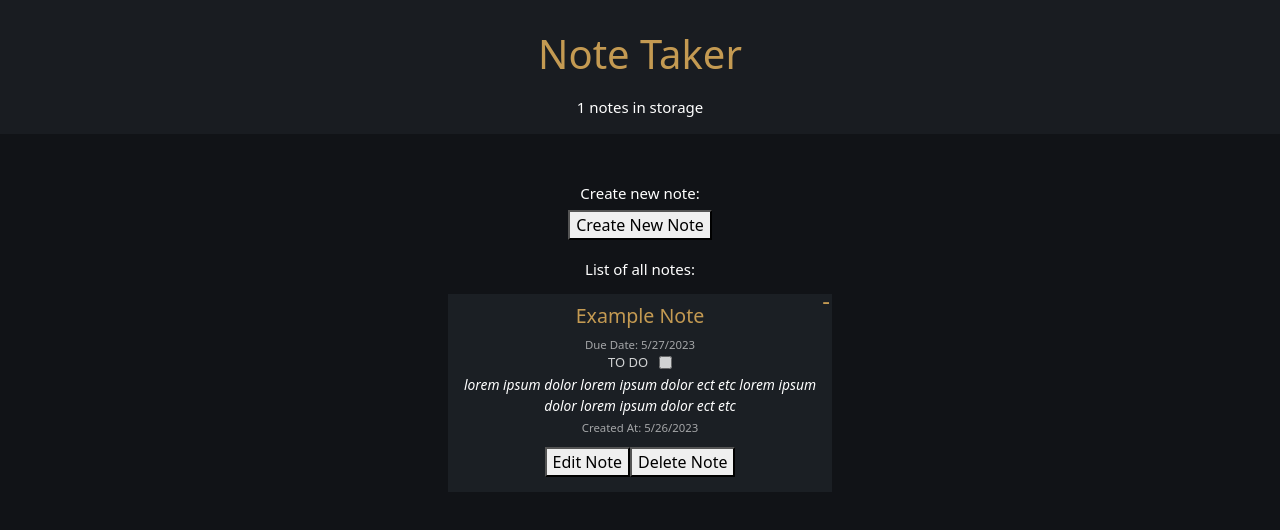
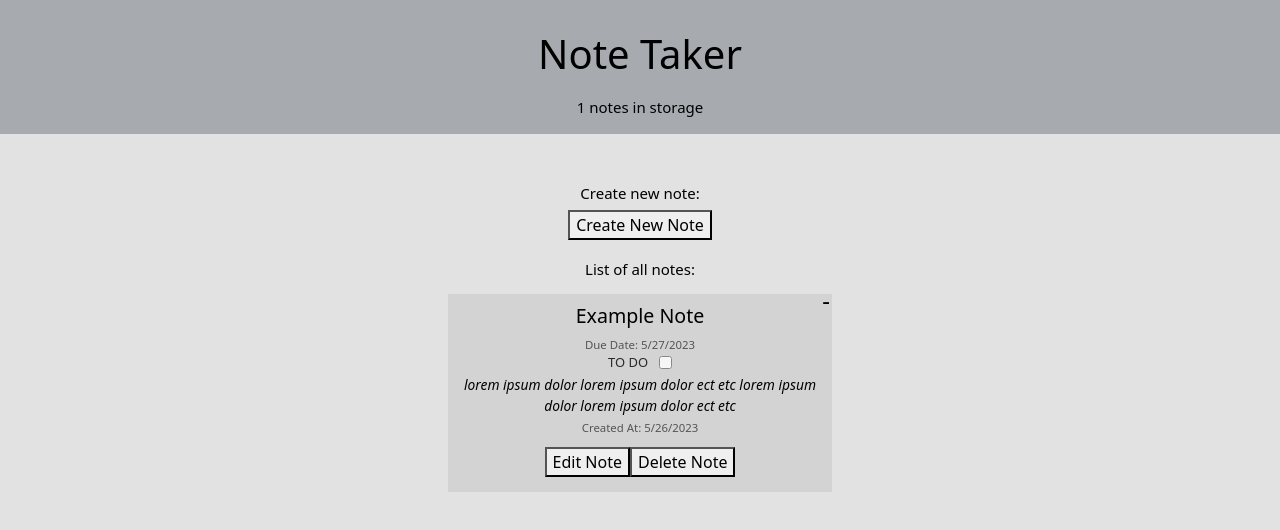
Before and after one commit to SheaDuffy13/note-taker, a React (Create React App) app: page / in a window 1280 px wide. Shown: the top 530 px of the page. Built offline with nearby package versions, Linux system fonts and the light colour scheme.

Commit message:
live link added to readme

```diff
--- a/src/App.css
+++ b/src/App.css
@@ -1,17 +1,19 @@
 .App {
   text-align: center;
   background-color: #111317;
+  background-color: #e2e2e2;
   min-height: 100vh;
   display: flex;
   flex-direction: column;
   align-items: center;
   /* justify-content: center; */
   /* font-size: calc(10px + 2vmin); */
-  color: white;
+  color: #000000;
 }
 
 header {
   background-color: #191c21;
+  background-color: #a7abb0;
   width: 100vw;
   padding: 10px;
   margin-bottom: 20px;
@@ -26,7 +28,7 @@ header {
 }
 
 .App h1 {
-  color: #c49a52;
+  /* color: #c49a52; */
   margin: 20px;
 }
 
@@ -66,6 +68,7 @@ p {
 
 .Note {
   background-color: #1b1f24;
+  background-color: #d3d3d3;
   padding: 10px;
   padding-bottom: 15px;
   max-width: 30vw;
@@ -80,7 +83,7 @@ p {
 }
 
 .Note h2 {
-  color: #c49a52;
+  /* color: #c49a52; */
   font-size: calc(10px + 1.2vmin);
 }
 
@@ -129,7 +132,6 @@ p {
     position: absolute;
     top: -23px;
     right: -4px;
-    color:#c49a52;
     background: none;
     border: none;
     outline: none;
--- a/src/components/NoteDisplay.jsx
+++ b/src/components/NoteDisplay.jsx
@@ -22,7 +22,7 @@ export default function NoteDisplay(props){
 
     return(
         <div>
-            <h2 className="note-title" style={{color: localNote.isCompleted ? "#c49a529b" : null}}>{localNote.title}</h2>
+            <h2 className="note-title" style={{color: localNote.isCompleted ? "#787878" : null}}>{localNote.title}</h2>
             <p className="date">Due Date: {new Date(localNote.dueDate).toLocaleDateString()}</p>
             <div className="completionStatus">
                 <p>{localNote.isCompleted ? "COMPLETE" : "TO DO"}</p>
```
Also changed, not shown: 1 other file (tests, documents, lock files or other folders).
